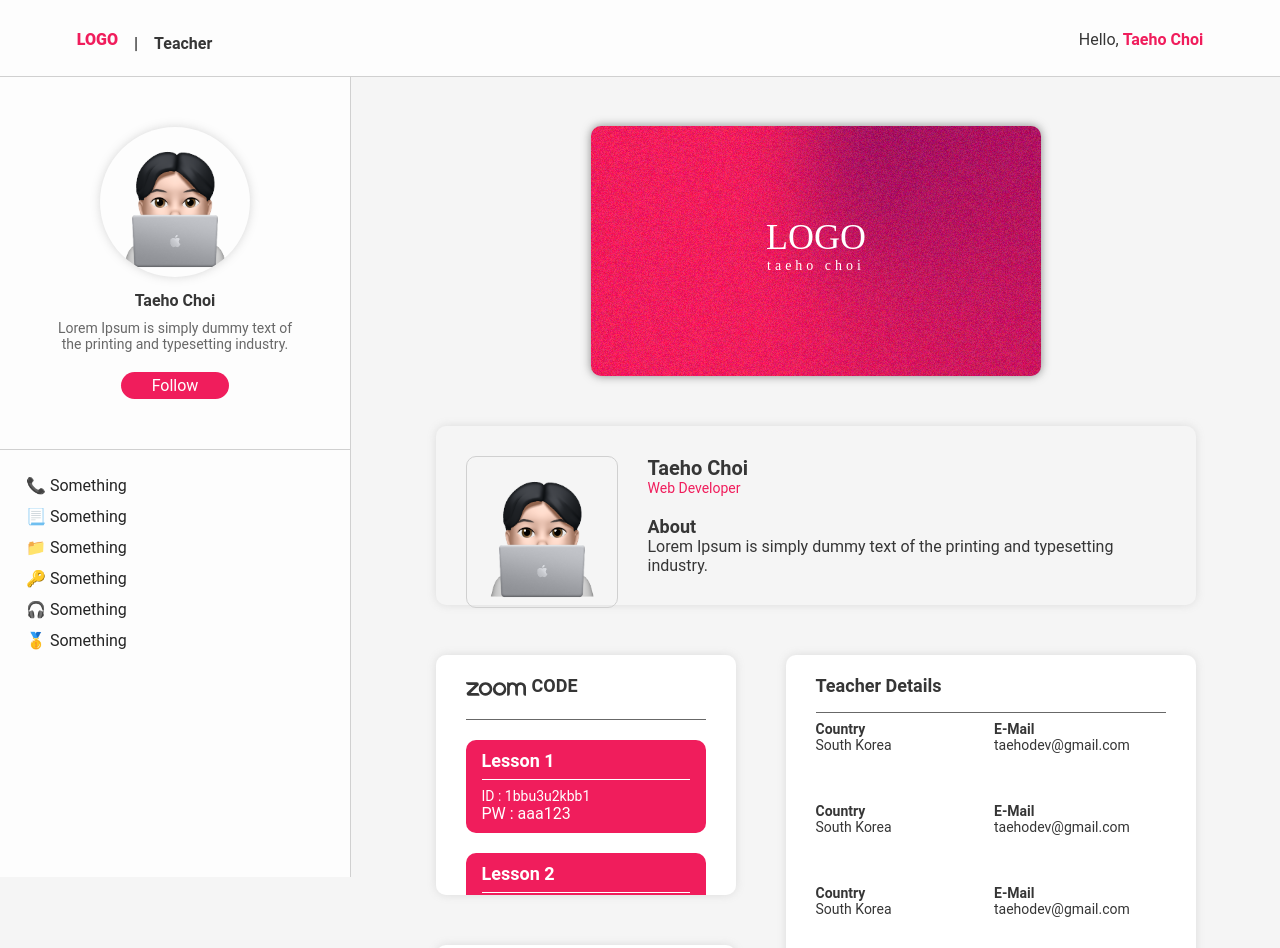
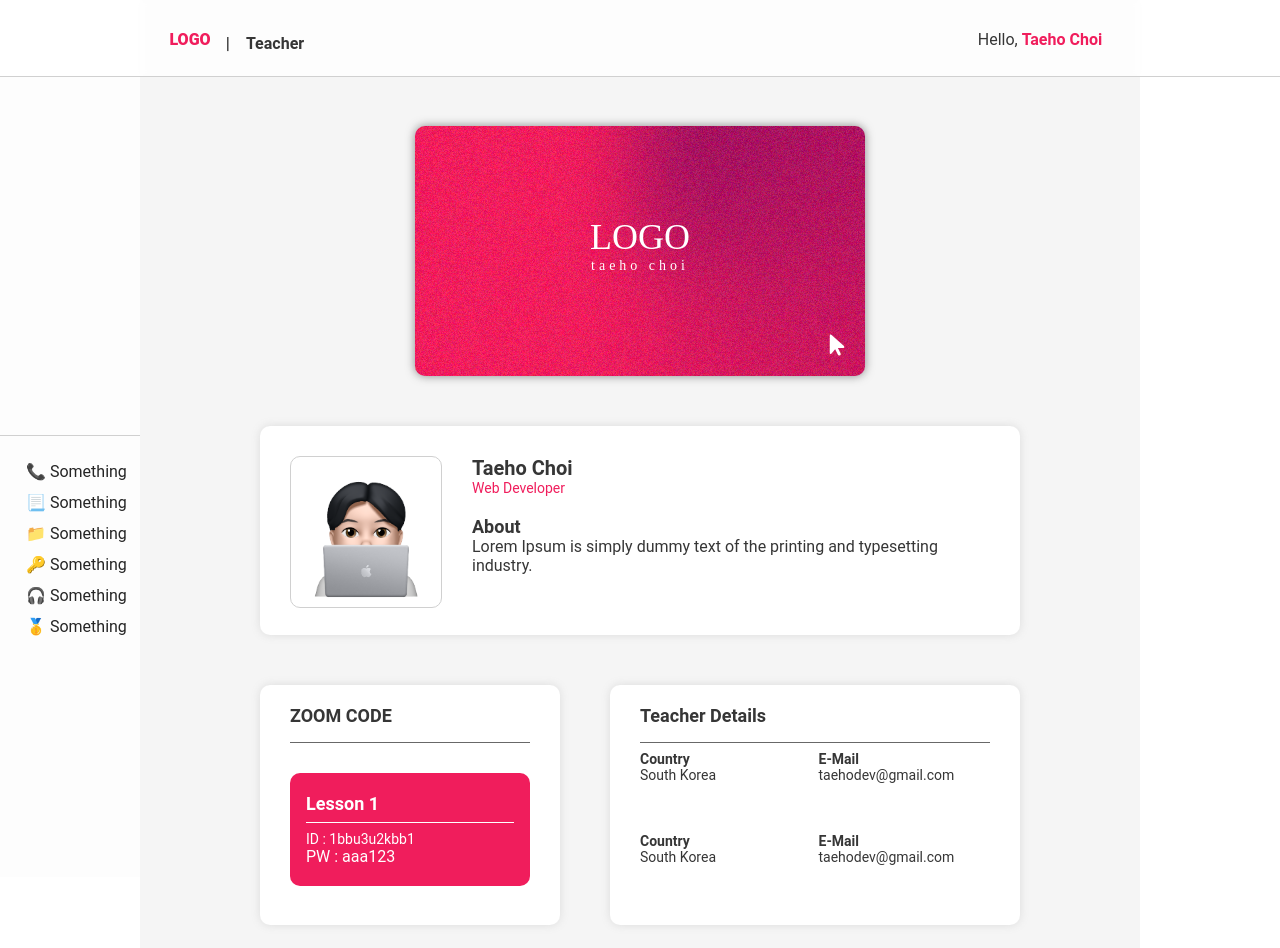
Before and after one commit to taeho-choi/tutoring-platform, a React (Create React App) app: page /teacher in a window 1280 px wide. Shown: the top 948 px of the page. Built offline with nearby package versions, Linux system fonts and the light colour scheme.

Commit message:
change layout

```diff
--- a/public/index.html
+++ b/public/index.html
@@ -24,6 +24,10 @@
       work correctly both with client-side routing and a non-root public URL.
       Learn how to configure a non-root public URL by running `npm run build`.
     -->
+    <script
+      src="https://kit.fontawesome.com/fb00577e65.js"
+      crossorigin="anonymous"
+    ></script>
     <title>Tutoring Platform</title>
   </head>
   <body>
--- a/src/App.css
+++ b/src/App.css
@@ -10,7 +10,6 @@
 
 .App {
   text-align: center;
-  background-color: black;
   color: rgb(37, 37, 37);
   min-height: 100vh;
   font-family: "Poppins", "Pretendard-Regular";
--- /dev/null
+++ b/src/RightMenu.css
@@ -0,0 +1,3 @@
+.RightMenu {
+  position: fixed;
+}
--- a/src/Teacher.css
+++ b/src/Teacher.css
@@ -9,33 +9,40 @@
 .Teacher .topArea {
   padding-top: 30px;
   padding-bottom: 46px;
-  padding-left: 6vw;
-  padding-right: 6vw;
   border-bottom: 1px solid #d0d0d0;
 
   background: rgba(255, 255, 255, 0.8);
   backdrop-filter: blur(5px);
   -webkit-backdrop-filter: blur(5px);
+  text-align: center;
 }
 
 .Teacher .topArea .logo {
   font-weight: 800;
   color: #f01d5c;
   font-size: 16px;
-  float: left;
+  position: absolute;
+  margin: auto;
+  left: 0;
+  right: 900px;
 }
 
 .Teacher .topArea .pageInfo {
-  margin-left: 16px;
   font-weight: 600;
   color: #363636;
   font-size: 16px;
-  float: left;
+  position: absolute;
+  margin: auto;
+  left: 0px;
+  right: 750px;
 }
 
 .Teacher .hello {
-  float: right;
   font-size: 16px;
+  position: absolute;
+  margin: auto;
+  left: 800px;
+  right: 0;
 }
 
 .Teacher .hello a {
--- a/src/TeacherContent.css
+++ b/src/TeacherContent.css
@@ -1,8 +1,11 @@
 .TeacherContent {
   background-color: #f5f5f5;
   height: max(1300px, 100vh);
-  padding-left: 351px;
+  height: 2000px;
   color: #363636;
+  width: 1000px;
+  margin-right: auto;
+  margin-left: auto;
 }
 
 .TeacherContent .paddingBox {
@@ -59,6 +62,27 @@
   font-family: "Nanum Myeongjo", serif;
 }
 
+.TeacherContent .cardFront #cursor {
+  float: right;
+  font-size: 24px;
+  animation: float 2s ease-in-out infinite;
+  display: inline-block;
+  margin-top: 60px;
+  margin-right: 20px;
+}
+
+@keyframes float {
+  0% {
+    transform: translateX(0) translateY(0);
+  }
+  50% {
+    transform: translateX(-10px) translateY(-10px);
+  }
+  100% {
+    transform: translateX(0) translateY(0);
+  }
+}
+
 .TeacherContent .cardBack {
   position: absolute;
   width: 100%;
@@ -75,7 +99,7 @@
 
 .TeacherContent .cardBack #logo {
   float: right;
-  padding: 40px;
+  padding: 30px;
   font-size: 40px;
   color: #d5d5d5;
   font-family: "Nanum Myeongjo", serif;
@@ -88,7 +112,7 @@
   letter-spacing: 6px;
   margin-left: 0px;
   padding-left: 40px;
-  padding-top: 40px;
+  padding-top: 30px;
 }
 
 .TeacherContent .cardBack #nameKor a {
@@ -114,6 +138,26 @@
   padding-top: 20px;
 }
 
+.TeacherContent .cardBack i {
+  color: #f01d5c;
+  margin-left: 14px;
+  margin-top: 20px;
+  float: right;
+  transition-duration: 200ms;
+  cursor: pointer;
+}
+
+.TeacherContent .cardBack i:hover {
+  color: #f189a8;
+  transition-duration: 200ms;
+  transform: rotateZ(15deg);
+}
+
+.TeacherContent .cardBack .icons {
+  padding-right: 40px;
+  float: right;
+}
+
 .TeacherContent .cardBack hr {
   margin: auto;
   width: 370px;
@@ -130,6 +174,7 @@
   border-radius: 10px;
   padding: 30px;
   text-align: left;
+  background-color: white;
 }
 
 .TeacherContent img {
@@ -157,6 +202,10 @@
 .TeacherContent .about {
   font-size: 18px;
   font-weight: 600;
+}
+
+.TeacherContent .aboutDesc {
+  margin-bottom: 30px;
 }
 
 .TeacherContent .testContainer {
@@ -231,9 +280,9 @@ hr {
 }
 
 .TeacherContent .zoomCode .lesson {
-  margin-top: 20px;
+  margin-top: 30px;
   background-color: #f01d5c;
-  padding: 10px;
+  padding: 20px;
   padding-left: 16px;
   padding-right: 16px;
   border-radius: 10px;
@@ -253,33 +302,11 @@ hr {
   background-color: white;
 }
 
-.TeacherContent .testBox1 {
-  margin-bottom: 50px;
-  width: 300px;
-  height: 510px;
-  background-color: white;
-  box-shadow: 0px 0px 10px rgba(128, 128, 128, 0.2);
-  border-radius: 10px;
-  text-align: left;
-  float: left;
-}
-
-.TeacherContent .testBox2 {
-  margin-bottom: 50px;
-  width: 410px;
-  height: 310px;
-  background-color: white;
-  box-shadow: 0px 0px 10px rgba(128, 128, 128, 0.2);
-  border-radius: 10px;
-  text-align: left;
-  float: right;
-}
-
 /* Teacher Details */
 .TeacherContent .teacherDetails {
   width: 350px;
   background-color: white;
-  height: 400px;
+  height: 200px;
   float: right;
   border-radius: 10px;
   box-shadow: 0px 0px 10px rgba(128, 128, 128, 0.2);
--- a/src/TeacherContent.js
+++ b/src/TeacherContent.js
@@ -9,6 +9,7 @@ const TeacherContent = () => {
         <div className="card">
           <div className="cardFront">
             <div id="logo">LOGO</div> <div id="name">taeho choi</div>
+            <i class="fas fa-mouse-pointer" id="cursor"></i>
           </div>
           <div className="cardBack">
             <div id="logo">LOGO</div>
@@ -24,6 +25,12 @@ const TeacherContent = () => {
               Ｃ　HTML/CSS, JavaScript, TypeScript
             </div>
             <hr></hr>
+
+            <div className="icons">
+              <i class="fa-brands fa-facebook fa-2x"></i>
+              <i class="fa-brands fa-twitter fa-2x"></i>
+              <i class="fa-brands fa-instagram fa-2x"></i>
+            </div>
           </div>
         </div>
       </div>
@@ -39,42 +46,13 @@ const TeacherContent = () => {
       </div>
       <div className="testContainer">
         <div className="zoomCode">
-          <div className="cardName">
-            <svg
-              role="img"
-              viewBox="0 0 24 24"
-              xmlns="http://www.w3.org/2000/svg"
-              id="zoomIcon"
-            >
-              <title>Zoom</title>
-              <path d="M4.585 13.607l-.27-.012H1.886l3.236-3.237-.013-.27a.815.815 0 00-.796-.796l-.27-.013H0l.014.27c.034.438.353.77.794.796l.27.013h2.43L.268 13.595l.014.269c.015.433.362.78.795.796l.27.013h4.046l-.014-.27c-.036-.443-.35-.767-.795-.795zm3.238-4.328h-.004a2.696 2.697 0 10.003 0zm1.141 3.841a1.619 1.619 0 11-2.289-2.288 1.619 1.619 0 012.289 2.288zM21.84 9.28a2.158 2.158 0 00-1.615.73 2.153 2.153 0 00-1.619-.732 2.148 2.148 0 00-1.208.37c-.21-.233-.68-.37-.949-.37v5.395l.27-.013c.45-.03.778-.349.796-.796l.013-.27v-1.889l.014-.27c.01-.202.04-.382.132-.54a1.078 1.079 0 011.473-.393 1.078 1.079 0 01.393.392c.093.16.12.34.132.54l.014.271v1.889l.013.269a.83.83 0 00.795.796l.27.013v-2.967l.012-.27c.01-.2.04-.384.134-.543.3-.514.96-.69 1.473-.39a1.078 1.079 0 01.393.393c.092.16.12.343.13.54l.015.27v1.889l.013.269c.028.443.35.77.796.796l.27.013v-3.237a2.158 2.158 0 00-2.16-2.156zm-10.263.788a2.697 2.698 0 103.811 3.816 2.697 2.698 0 00-3.811-3.816zm3.05 3.052a1.619 1.619 0 11-2.289-2.29 1.619 1.619 0 012.289 2.29z" />
-            </svg>
-            CODE
-          </div>
+          <div className="cardName">ZOOM CODE</div>
           <hr />
           <div className="lesson">
             <div className="lessonName">Lesson 1</div>
             <hr id="zoomHr" />
             <div className="lessonCode">ID : 1bbu3u2kbb1</div>
             <div className="lessonPw">PW : aaa123</div>
-          </div>
-          <div className="lesson">
-            <div className="lessonName">Lesson 2</div>
-            <hr id="zoomHr" />
-            <div className="lessonCode">ID : 1awfawfakbb1</div>
-            <div className="lessonPw">PW : bbb123</div>
-          </div>
-          <div className="lesson">
-            <div className="lessonName">Lesson 3</div>
-            <hr id="zoomHr" />
-            <div className="lessonCode">ID : 1bbu3u2kbb1</div>
-            <div className="lessonPw">PW : ccc123</div>
-          </div>
-          <div className="lesson">
-            <div className="lessonName">Lesson 4</div>
-            <hr id="zoomHr" />
-            <div className="lessonCode">ID : 1bbu3u2kbb1</div>
-            <div className="lessonPw">PW : ddd123</div>
           </div>
         </div>
 
@@ -87,24 +65,14 @@ const TeacherContent = () => {
             <div className="detailsDesc">South Korea</div>
             <div className="detailsName">Country</div>
             <div className="detailsDesc">South Korea</div>
-            <div className="detailsName">Country</div>
-            <div className="detailsDesc">South Korea</div>
-            <div className="detailsName">Country</div>
-            <div className="detailsDesc">South Korea</div>
           </div>
           <div className="detailsContainerRight">
             <div className="detailsName">E-Mail</div>
             <div className="detailsDesc">taehodev@gmail.com</div>
             <div className="detailsName">E-Mail</div>
             <div className="detailsDesc">taehodev@gmail.com</div>
-            <div className="detailsName">E-Mail</div>
-            <div className="detailsDesc">taehodev@gmail.com</div>
-            <div className="detailsName">E-Mail</div>
-            <div className="detailsDesc">taehodev@gmail.com</div>
           </div>
         </div>
-        <div className="testBox1"></div>
-        <div className="testBox2"></div>
       </div>
     </div>
   );
--- a/src/TeacherSideMenu.css
+++ b/src/TeacherSideMenu.css
@@ -1,13 +1,15 @@
 .TeacherSideMenu {
   position: fixed;
   margin-top: 77px;
+  z-index: -1;
+  width: 70vw;
 }
 
 .TeacherSideMenu .box {
+  width: 1000px;
+
   margin: auto;
-  width: 350px;
   height: 100vh;
-  margin-left: 0px;
   overflow-y: scroll;
   border-right: 1px solid #d0d0d0;
 }
@@ -24,11 +26,12 @@
 }
 
 .TeacherSideMenu .info {
-  width: 350px;
+  width: 1000px;
+  margin-right: 300px;
+
   height: calc(150vh - 100px);
   padding-top: 50px;
   background-color: #fdfdfd;
-  float: left;
 }
 
 .TeacherSideMenu .info .name {
@@ -41,15 +44,13 @@
 .TeacherSideMenu .info .introduce {
   font-size: 14px;
   color: #686868;
-  padding-left: 50px;
-  padding-right: 50px;
 }
 
 .TeacherSideMenu .info .follow {
   margin: auto;
   margin-top: 20px;
-  width: 100px;
-  padding: 4px;
+  width: 80px;
+  padding: 5px;
   border-radius: 50px;
   background-color: #f01d5c;
   color: white;
@@ -65,39 +66,8 @@
 
 .TeacherSideMenu .info .follow:hover {
   transition-duration: 200ms;
-  background-color: grey;
+  background-color: #f189a8;
   cursor: pointer;
-}
-
-.TeacherSideMenu .box .content {
-  /* border: 1px solid red; */
-  width: calc(100% - 351px - 100px);
-  padding: 50px;
-  margin-left: 351px;
-}
-
-.TeacherSideMenu .content .teacherInfo {
-  float: left;
-  margin-right: 50px;
-  background: #fdfdfd;
-  width: calc(50% - 100px);
-  height: 100px;
-  border-radius: 20px;
-  box-shadow: 0px 0px 10px rgba(128, 128, 128, 0.1);
-  margin-bottom: 50px;
-  padding: 14px 36px 14px 36px;
-  color: #f01d5c;
-  font-weight: 500;
-  font-size: 14px;
-}
-
-.TeacherSideMenu .content .card {
-  float: left;
-  width: 300px;
-  background: #fdfdfd;
-  height: 600px;
-  border-radius: 20px;
-  box-shadow: 0px 0px 10px rgba(128, 128, 128, 0.1);
 }
 
 .TeacherSideMenu .Menu {
```
Also changed, not shown: src/RightMenu.js (added, +7 -0 lines).
